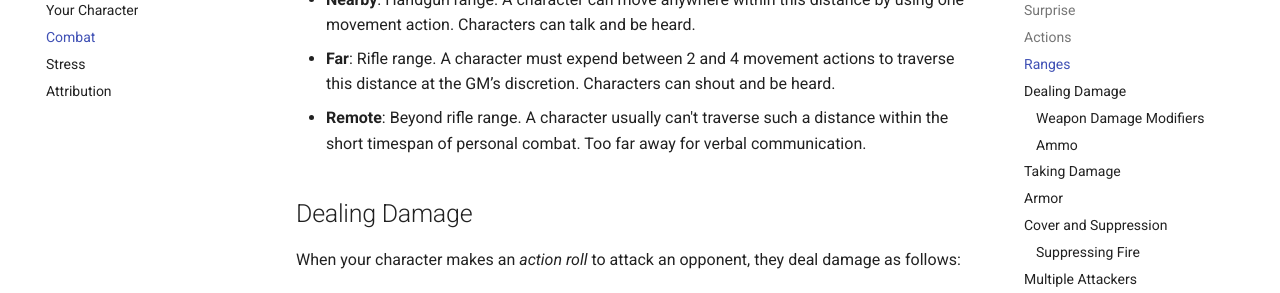
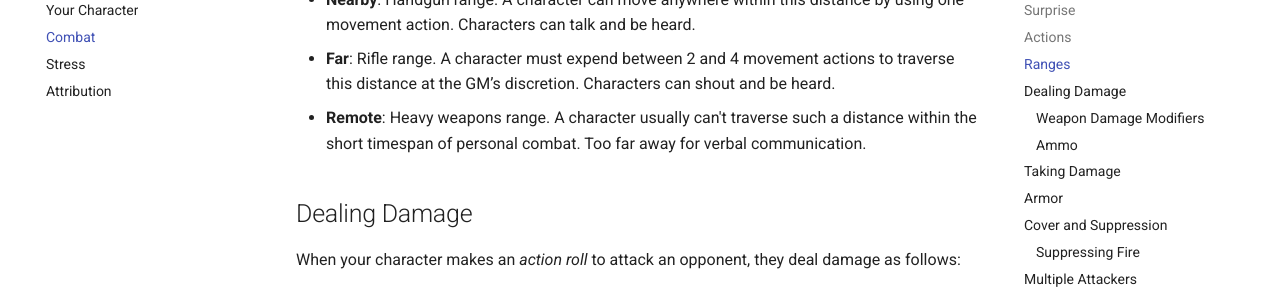
Before and after one commit to joemoose/psiops, an MkDocs documentation site: the page built from docs/combat.md, in a window 1280 px wide and 900 px high, scrolled down 1699 px. Shown: the part 152-445 px from the top of the window. Built offline with MkDocs 1.6.1 and Material for MkDocs 9.7.7, drawn with Linux system fonts in a browser that asks for light colours; comment, search, counter and statistics services are not loaded.

Commit message:
Update combat.md

```diff
--- a/docs/combat.md
+++ b/docs/combat.md
@@ -41,7 +41,7 @@ Distance in combat is simplified into four bands: Close, Nearby, Far, and Remote
 - **Close**: Melee range, up to 2 meters away. A character can move this distance freely. Characters can whisper and be heard.
 - **Nearby**: Handgun range. A character can move anywhere within this distance by using one movement action. Characters can talk and be heard.
 - **Far**: Rifle range. A character must expend between 2 and 4 movement actions to traverse this distance at the GM’s discretion. Characters can shout and be heard.
-- **Remote**: Beyond rifle range. A character usually can't traverse such a distance within the short timespan of personal combat. Too far away for verbal communication.
+- **Remote**: Heavy weapons range. A character usually can't traverse such a distance within the short timespan of personal combat. Too far away for verbal communication.
 
 ## Dealing Damage
 
```
